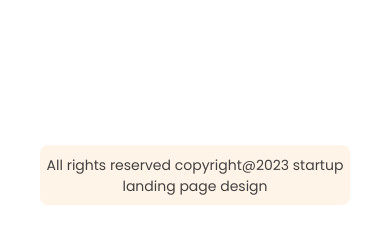
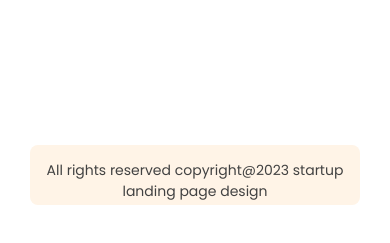
Before and after one commit to masumhs73/assignment-2, a plain HTML site: page index.html in a window 390 px wide. Shown: the part 8301-8544 px from the top of the page. Drawn offline with Linux system fonts and the light colour scheme.

Commit message:
added styles

```diff
--- a/styles/style.css
+++ b/styles/style.css
@@ -381,10 +381,11 @@ footer{
 
 .footer-info{
     text-align: center;
-    padding-top: 20px;
+    padding: 20px;
     font-weight: 400;
     font-size: 16px;
     color: #424242;
+    margin: 0;
 }
 
 /*--------------------------------------------------------------------
@@ -545,11 +546,12 @@ footer{
 /*---------------------------Footer Responsive Layout------------------------*/
 
 footer{
-    margin: 0 40px 50px 40px ;
+    margin: 0 30px 50px 30px ;
 }
 
 .footer-info{
-    padding-top: 10px;
+    margin: 0;
+    padding: 15px;
     font-size: 14px;
 }
 
```
